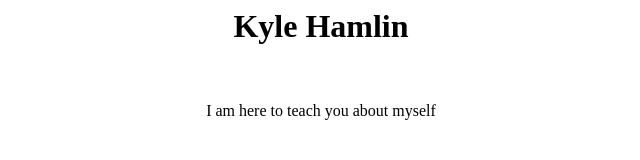
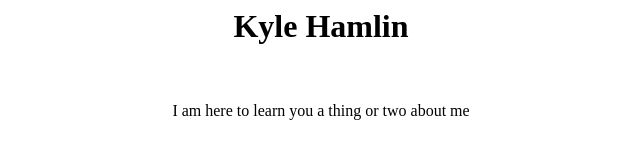
Before and after one commit to krhamlin/krhamlin.github.io, a plain HTML site: page index.html in a window 1280 px wide. Shown: the full height of the page, 319-959 px from the left. Drawn offline with Linux system fonts and the light colour scheme.

Commit message:
Update index.html

```diff
--- a/index.html
+++ b/index.html
@@ -2,6 +2,6 @@
 <center>
 <h1><center>Kyle Hamlin</center></h1>
 <br><br>
-<center>I am here to teach you about myself</center>
+<center>I am here to learn you a thing or two about me</center>
 </center>
 </html>
```
